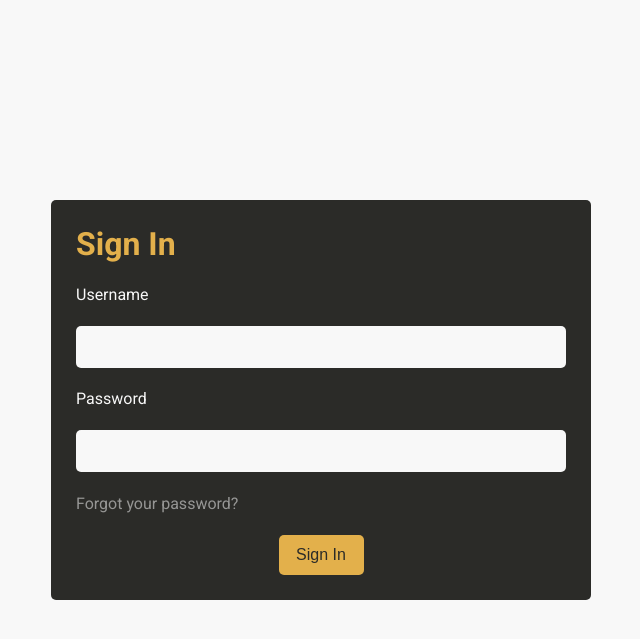
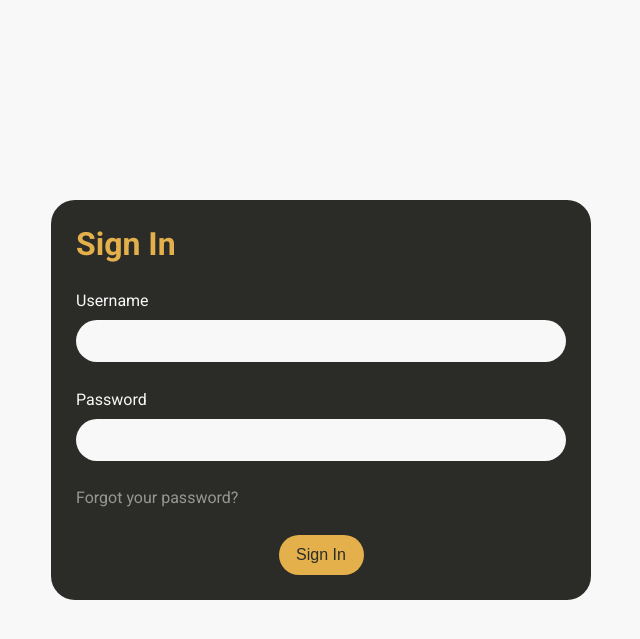
Before and after one commit to 00sos00/oose, a PHP site: page / in a window 1280 px wide. Shown: the top 639 px of the page, without its empty margins (319-959 px from the left). Run offline with PHP 8.4, Linux system fonts and the light colour scheme.

Commit message:
Changed some styling

```diff
--- a/front/index.css
+++ b/front/index.css
@@ -15,11 +15,11 @@ body {
 	background-color: var(--light);
 }
 
-#sign-holder {
+.sign-holder {
 	background-color: var(--dark);
 	width: 540px;
 	height: 400px;
-	border-radius: 5px;
+	border-radius: 1.5pc;
 	margin: 0 1rem;
 	padding: 25px;
 	box-sizing: border-box;
@@ -28,20 +28,25 @@ body {
 	justify-content: space-between;
 }
 
-#sign-holder h1 {
+.sign-title {
 	font-family: Roboto;
 	margin: 0;
 	color: var(--primary);
 }
 
+.input-holder {
+	display: flex;
+	flex-direction: column;
+}
+
 .sign-label {
 	color: var(--light);
 	font-family: Roboto;
-	display: block;
+	margin-bottom: 10px;
 }
 
 .sign-input {
-	border-radius: 5px;
+	border-radius: 1.5pc;
 	height: 40px;
 	font-size: 1rem;
 	outline: none;
@@ -51,30 +56,30 @@ body {
 	background-color: var(--light);
 }
 
-#sign-holder a {
+.forgot-pass {
 	font-family: Roboto;
 	color: white;
 	opacity: 0.5;
 	text-decoration: none;
 }
 
-#sign-holder a:hover {
+.forgot-pass:hover {
 	opacity: 0.75;
 }
 
-#sign-holder button {
+.sign-btn {
 	width: 85px;
-	align-self: center;
 	font-size: 1rem;
 	font-weight: 500;
 	height: 40px;
 	border: none;
-	border-radius: 5px;
+	border-radius: 1.5pc;
 	color: var(--dark);
 	background-color: var(--primary);
+	align-self: center;
 	cursor: pointer;
 }
 
-#sign-holder button:hover {
+.sign-btn:hover {
 	opacity: 0.75;
 }
--- a/front/index.php
+++ b/front/index.php
@@ -6,21 +6,24 @@
 	<meta name="viewport" content="width=device-width, initial-scale=1.0">
 	<title>Sign In</title>
 	<link rel="stylesheet" href="index.css">
-	<link rel="stylesheet" href="f.css">
 	<link rel="preconnect" href="https://fonts.googleapis.com">
 	<link rel="preconnect" href="https://fonts.gstatic.com" crossorigin>
 	<link href="https://fonts.googleapis.com/css2?family=Noto+Sans+Arabic:wdth,wght@62.5..100,100..900&family=Roboto:ital,wdth,wght@0,75..100,100..900;1,75..100,100..900&display=swap" rel="stylesheet">
 </head>
 
 <body>
-	<form action="/" id="sign-holder">
-		<h1>Sign In</h1>
-		<label for="username" class="sign-label">Username</label>
-		<input name="username" type="text" class="sign-input">
-		<label for="password" class="sign-label">Password</label>
-		<input name="password" type="password" class="sign-input">
-		<a href="/">Forgot your password?</a>
-		<button type="submit">Sign In</button>
+	<form action="/" class="sign-holder">
+		<h1 class="sign-title">Sign In</h1>
+		<div class="input-holder">
+			<label for="username" class="sign-label">Username</label>
+			<input name="username" type="text" class="sign-input">
+		</div>
+		<div class="input-holder">
+			<label for="password" class="sign-label">Password</label>
+			<input name="password" type="password" class="sign-input">
+		</div>
+		<a href="/" class="forgot-pass">Forgot your password?</a>
+		<button type="submit" class="sign-btn">Sign In</button>
 	</form>
 </body>
 
```
